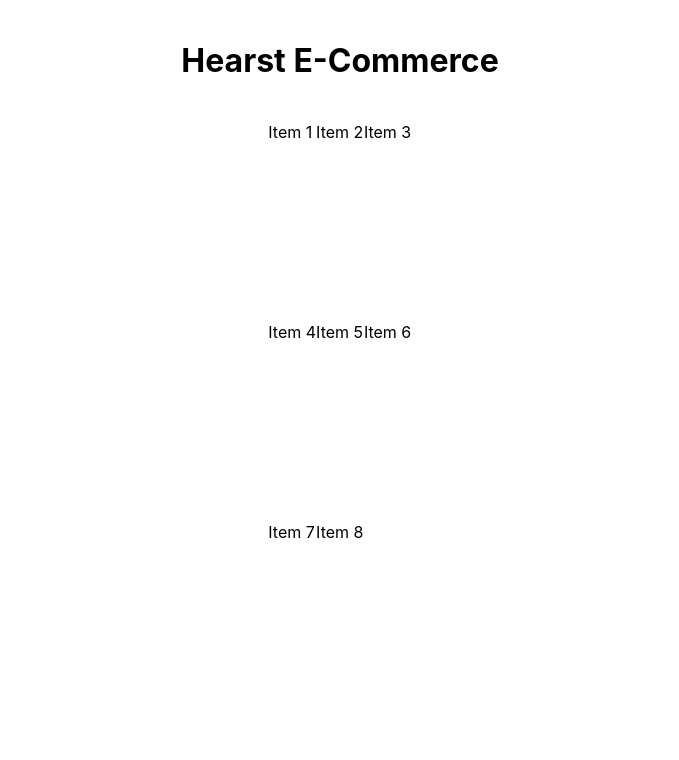
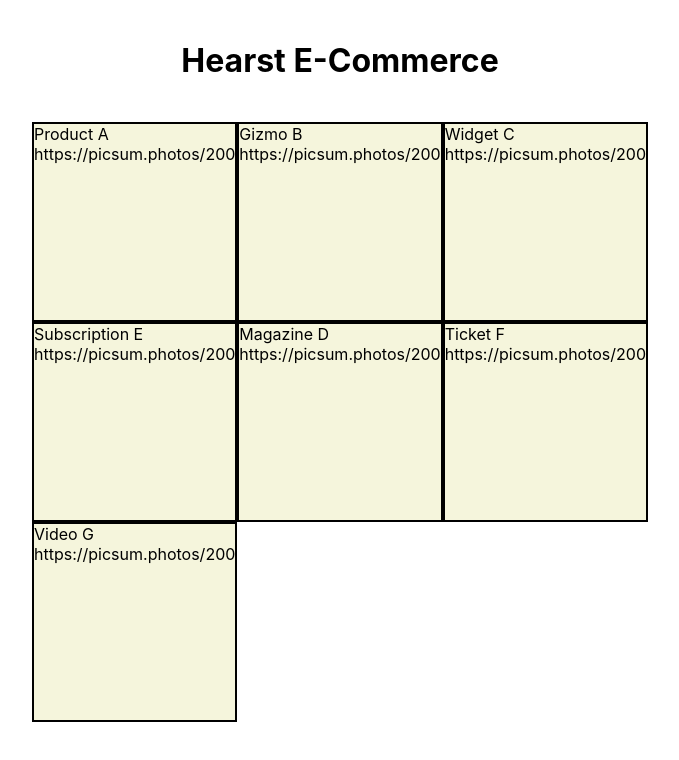
Before and after one commit to sandeepdreddy/ecom-grid, a React (Create React App) app: page / in a window 1280 px wide. Shown: the top 760 px of the page, without its empty margins (300-979 px from the left). Built offline with nearby package versions, Linux system fonts and the light colour scheme.

Commit message:
use products data for the layout

```diff
--- a/src/App.css
+++ b/src/App.css
@@ -14,3 +14,9 @@
   grid-template-columns: repeat(3, 1fr);
   grid-auto-rows: 200px;
 }
+
+
+.grid-item {
+  border: 2px solid black;
+  background-color: beige;
+}
--- a/src/App.js
+++ b/src/App.js
@@ -1,19 +1,19 @@
 import './App.css';
+import { mockProductsResponse } from './mockData'
 
 function App() {
+  const { products } = mockProductsResponse
   return (
     <>
       <h1>Hearst E-Commerce</h1>
       <div className='main-container'>
         <div className='grid-container'>
-          <div>Item 1</div>
-          <div>Item 2</div>
-          <div>Item 3</div>
-          <div>Item 4</div>
-          <div>Item 5</div>
-          <div>Item 6</div>
-          <div>Item 7</div>
-          <div>Item 8</div>
+        {products.map((product) => (
+            <div key={product.product_id} className='grid-item'>
+              <div>{product.title}</div>
+              <div>{product.image}</div>
+            </div>
+          ))}
         </div>
       </div>
     </>
--- /dev/null
+++ b/src/mockData.js
@@ -0,0 +1,11 @@
+export const mockProductsResponse = {
+    "products": [
+        { "product_id": 1, "url": "/product/1", "title": "Product A", "image": "https://picsum.photos/200" },
+        { "product_id": 2, "url": "/product/2", "title": "Gizmo B", "image": "https://picsum.photos/200" },
+        { "product_id": 3, "url": "/product/3", "title": "Widget C", "image": "https://picsum.photos/200" },
+        { "product_id": 5, "url": "/product/5", "title": "Subscription E", "image": "https://picsum.photos/200" },
+        { "product_id": 4, "url": "/product/4", "title": "Magazine D", "image": "https://picsum.photos/200" },
+        { "product_id": 6, "url": "/product/6", "title": "Ticket F", "image": "https://picsum.photos/200" },
+        { "product_id": 7, "url": "/product/7", "title": "Video G", "image": "https://picsum.photos/200" }
+    ]
+}
```
